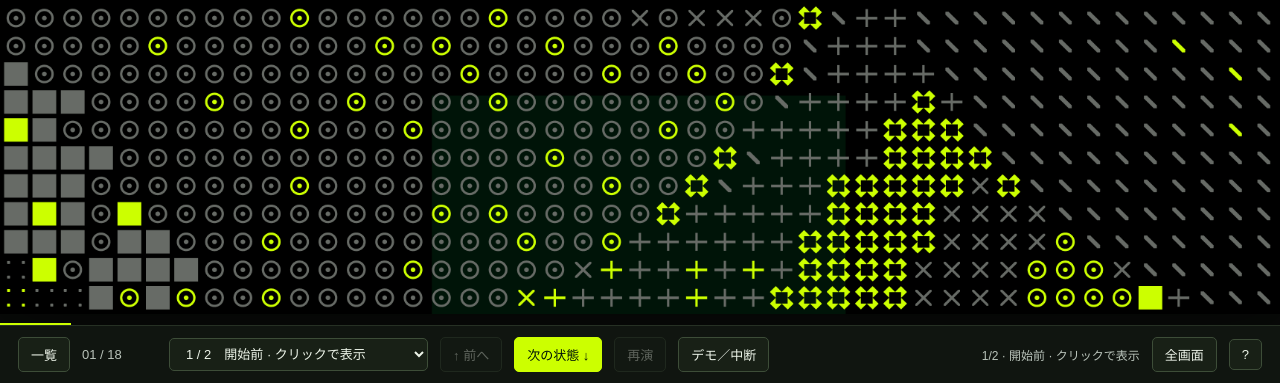
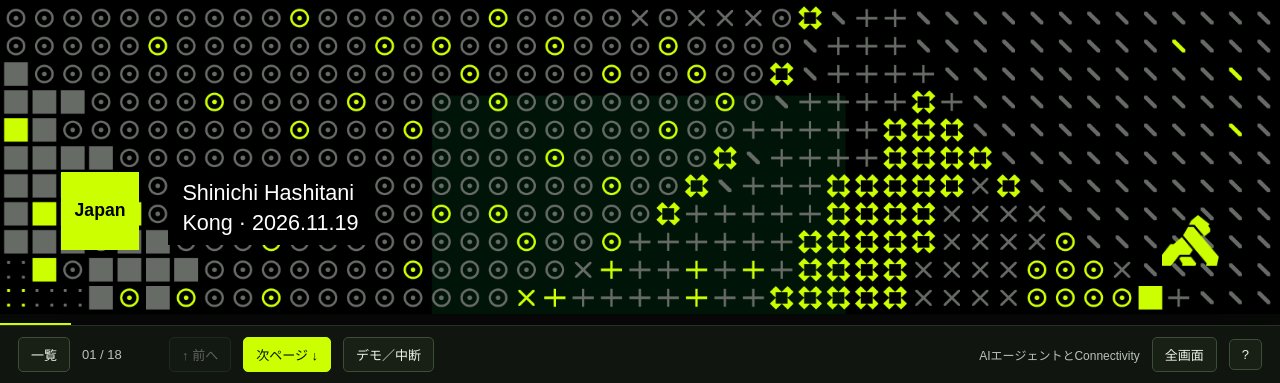
Before and after one commit to picketfence-labs/picketfence-labs.github.io, a plain HTML site: page presentations/api-ai-summit-japan-2026/index.html in a window 1280 px wide. Shown: the part 417-800 px from the top of the page. Drawn offline with Linux system fonts and the light colour scheme; a web font is replaced by a local one.

Commit message:
Keep slide headings visible; blank only animation content before first click

```diff
--- a/presentations/api-ai-summit-japan-2026/deck.js
+++ b/presentations/api-ai-summit-japan-2026/deck.js
@@ -9,25 +9,45 @@ const $ = s => document.querySelector(s);
 const slides = [...document.querySelectorAll('.slide')];
 const components = new Map();
 const menu = $('#menu'), help = $('#help'), select = $('#step-select');
-const storageKey = 'api-ai-summit-2026-final01';
+const storageKey = 'api-ai-summit-2026-final02';
 let page = 0, paused = false, flip = null, lastFocus = null;
 let saved = {};
 try { saved = JSON.parse(sessionStorage.getItem(storageKey) || '{}'); } catch {}
 function resize() { const v = $('#viewport'); document.documentElement.style.setProperty('--scale', Math.min(v.clientWidth/1600,v.clientHeight/900)); }
 window.addEventListener('resize',resize); resize();
 
-// Adapt existing animations without changing their internal state numbers.
+// Only diagram content starts empty; headings and non-animated pages stay visible.
 function withEmptyStart(slide, component) {
   let empty = true;
+  const shadow = slide.querySelector('#connectivity-host,#gateway-host,#p1-host')?.shadowRoot;
+  const root = shadow || slide;
+  const selectors = {
+    connectivity: '.c-canvas > :not(.c-title):not(.c-sentence):not(.c-guide)',
+    connectivityValue: '.v-canvas > :not(h2):not(.v-sentence):not(.v-guide)',
+    gateway: '.g-canvas > :not(.g-title):not(.g-sentence):not(.g-guide)',
+    p1: 'svg > :not(title):not(defs):not(.bg):not(.guide):not(.scene-title):not(.sentence)',
+    code: '.diagram,.scene-caption',
+    architecture: '.diagram,.scene-caption'
+  };
+  const parts = [...root.querySelectorAll(selectors[slide.dataset.component])];
+  if (shadow) {
+    const style = document.createElement('style');
+    style.textContent = '.animation-pending{visibility:hidden!important;pointer-events:none!important}';
+    shadow.append(style);
+  }
+  function setEmpty(value) {
+    empty = value;
+    slide.classList.toggle('awaiting-first-click', empty);
+    parts.forEach(part => part.classList.toggle('animation-pending', empty));
+  }
   const states = ['開始前 · クリックで表示', ...(component?.states || [slide.dataset.title])];
-  function show() { empty = false; slide.classList.remove('awaiting-first-click'); update(); }
+  function show() { setEmpty(false); update(); }
   function jump(target) {
     const index = Math.max(0, Math.min(states.length - 1, Number(target) || 0));
-    empty = index === 0;
-    component?.jump(Math.max(0, index - 1));
-    slide.classList.toggle('awaiting-first-click', empty);
+    component.jump(Math.max(0, index - 1));
+    setEmpty(index === 0);
   }
-  slide.classList.add('awaiting-first-click');
+  setEmpty(true);
   return {
     states,
     getState() {
@@ -64,7 +84,7 @@ for (const [i, slide] of slides.entries()) {
     }
     components.set(i,mountSequence(slide,sequences[slide.dataset.component],()=>queueMicrotask(update)));
   }
-  components.set(i, withEmptyStart(slide, components.get(i)));
+  if (components.has(i)) components.set(i, withEmptyStart(slide, components.get(i)));
   const button=document.createElement('button');button.innerHTML=`<span>${String(i+1).padStart(2,'0')}</span>`;button.append(document.createTextNode(slide.dataset.title));button.dataset.page=i;
   button.onclick=()=>{closeDialog(menu);go(i);};$('#slide-menu').append(button);
 }
@@ -132,7 +152,6 @@ window.addEventListener('blur',()=>current()?.cancel());
 window.addEventListener('hashchange',()=>{const [id,s]=location.hash.slice(1).split('/');const n=slides.findIndex(x=>x.id===id);if(n>=0)go(n,Number.isFinite(+s)?+s:0);});
 const [hashId,hashStep]=location.hash.slice(1).split('/');
 const initialId=hashId||slides[0].id;const initial=slides.findIndex(x=>x.id===initialId);
-const initialSteps={...saved.steps};
 go(initial<0?0:initial,hashId?Number(hashStep)||0:0,false);
 // Read-only inspection for validation; controls use the same public UI handlers.
-window.summit={getState:()=>({page:slides[page].id,...state(),paused}),version:'20261116-final01'};
+window.summit={getState:()=>({page:slides[page].id,...state(),paused}),version:'20261116-final02'};
--- a/presentations/api-ai-summit-japan-2026/index.html
+++ b/presentations/api-ai-summit-japan-2026/index.html
@@ -1,5 +1,5 @@
 <!doctype html>
-<html lang="ja"><head><meta charset="utf-8"><meta name="viewport" content="width=device-width, initial-scale=1"><meta name="color-scheme" content="dark"><title>AIエージェントとConnectivity | API + AI Summit Japan 2026</title><link rel="icon" href="./images/kong-mark.png"><link rel="stylesheet" href="./styles.css?v=20261116-final01"></head>
+<html lang="ja"><head><meta charset="utf-8"><meta name="viewport" content="width=device-width, initial-scale=1"><meta name="color-scheme" content="dark"><title>AIエージェントとConnectivity | API + AI Summit Japan 2026</title><link rel="icon" href="./images/kong-mark.png"><link rel="stylesheet" href="./styles.css?v=20261116-final02"></head>
 <body>
 <main id="viewport" aria-label="登壇スライド"><div id="stage">
 <section class="slide cover" id="title" data-title="AIエージェントとConnectivity">
@@ -283,6 +283,6 @@
 <div id="progress"></div>
 <nav id="toolbar" aria-label="スライド操作"><button id="menu-button" aria-label="スライド一覧">一覧</button><span id="position"></span><select id="step-select" aria-label="ページ内の停止状態" hidden></select><button id="previous" aria-label="前の状態またはページ">↑ 前へ</button><button id="next" class="primary" aria-label="次の状態またはページ">次へ ↓</button><button id="replay" hidden>再演</button><button id="pause-button" class="optional">デモ／中断</button><span id="status" role="status"></span><button id="fullscreen" class="optional">全画面</button><button id="help-button" aria-label="操作方法">?</button></nav>
 <dialog id="menu"><button class="close" data-close>閉じる</button><h2>スライド一覧</h2><div id="slide-menu"></div></dialog>
-<dialog id="help"><button class="close" data-close>閉じる</button><h2>操作方法</h2><p><kbd>↓</kbd> <kbd>Space</kbd> <kbd>PageDown</kbd> 次の状態／ページ<br><kbd>↑</kbd> <kbd>PageUp</kbd> 前の状態／ページ<br><kbd>R</kbd> 現在の動きを再演<br><kbd>M</kbd> 一覧　<kbd>F</kbd> 全画面　<kbd>B</kbd> デモ／中断</p><p>各ページは内容を隠した状態から始まり、最初のクリックで最初のコンテンツを表示します。画面クリックでも次へ進めます。ページ内アニメーションは各段階で停止します。最終状態から次へ進むと次ページへ移ります。前へ・一覧への移動は再生中でも動作を中止できます。</p><p>デモ中断や別画面への切替では現在の段階を保持します。戻った後に「再演」も可能です。ホイールは1操作ごと、タッチは上下スワイプで移動します。</p></dialog>
+<dialog id="help"><button class="close" data-close>閉じる</button><h2>操作方法</h2><p><kbd>↓</kbd> <kbd>Space</kbd> <kbd>PageDown</kbd> 次の状態／ページ<br><kbd>↑</kbd> <kbd>PageUp</kbd> 前の状態／ページ<br><kbd>R</kbd> 現在の動きを再演<br><kbd>M</kbd> 一覧　<kbd>F</kbd> 全画面　<kbd>B</kbd> デモ／中断</p><p>アニメーションのあるページは、タイトル・固定説明を表示し、図だけを空にして始まります。最初のクリックで図の最初の要素を表示します。画面クリックでも次へ進めます。ページ内アニメーションは各段階で停止します。最終状態から次へ進むと次ページへ移ります。前へ・一覧への移動は再生中でも動作を中止できます。</p><p>デモ中断や別画面への切替では現在の段階を保持します。戻った後に「再演」も可能です。ホイールは1操作ごと、タッチは上下スワイプで移動します。</p></dialog>
 <div id="pause-screen" hidden><h2>デモ／中断</h2><p>現在のページと停止状態を保持しています。</p><button id="resume">スライドに戻る</button></div><div id="live" aria-live="polite"></div>
-<script type="module" src="./deck.js?v=20261116-final01"></script></body></html>
+<script type="module" src="./deck.js?v=20261116-final02"></script></body></html>
--- a/presentations/api-ai-summit-japan-2026/styles.css
+++ b/presentations/api-ai-summit-japan-2026/styles.css
@@ -175,5 +175,5 @@
 @media(prefers-reduced-motion:reduce){.v2-project,.v2-target,.v2-fragment,.v2-plane,.v2-lane,.v2-govern,.v2-konnect,.v2-routes{transition:none}}
 
 
-/* Keep each page empty until its first advance; retain only its background and footer. */
-.slide.awaiting-first-click > :not(.footer-logo):not(.page-number):not(.pattern):not(.cover-pattern){visibility:hidden!important;pointer-events:none!important}
+/* Only the animated diagram content is blank before the first advance. */
+.animation-pending{visibility:hidden!important;pointer-events:none!important}
```
